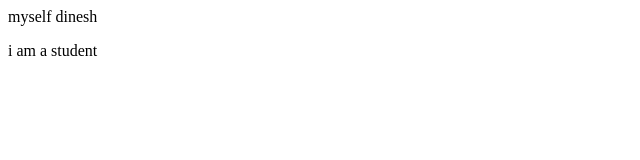
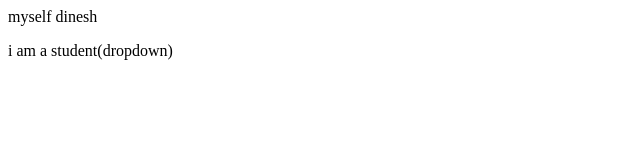
Before and after one commit to Dinesh90665/localrepo, a plain HTML site: page index.html in a window 1280 px wide. Shown: the full height of the page, 0-640 px from the left. Drawn offline with Linux system fonts and the light colour scheme.

```diff
--- a/index.html
+++ b/index.html
@@ -1,2 +1,2 @@
 <p>myself dinesh </p>
-<p>i am a student</p>
+<p>i am a student(dropdown)</p>
```
